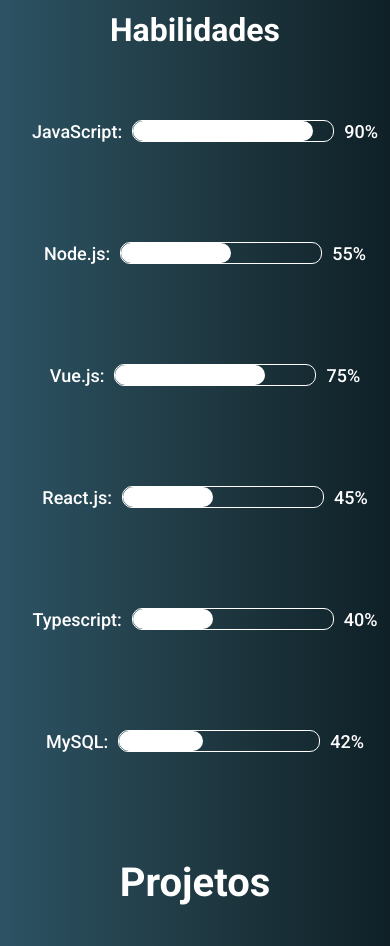
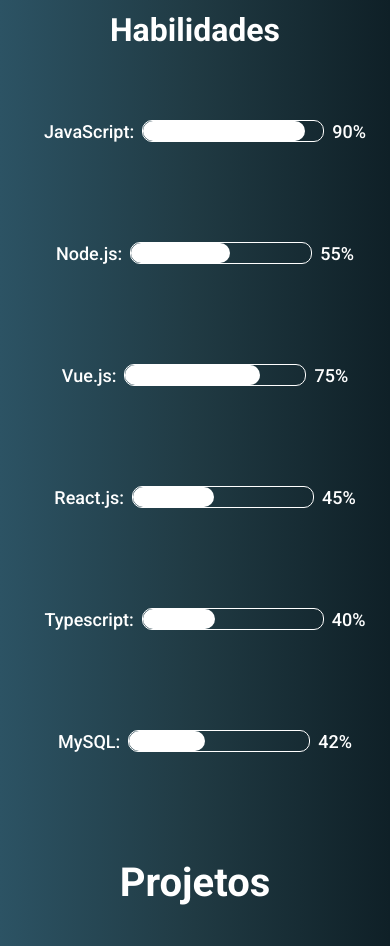
Before and after one commit to viniciusvss120/portifolio-react, a React (Create React App) app: page / in a window 390 px wide. Shown: the part 1400-2346 px from the top of the page. Built offline with nearby package versions, Linux system fonts and the light colour scheme.

Commit message:
Corrigindo o tamanho das habilidades

```diff
--- a/src/habilidades/Habilidades.module.css
+++ b/src/habilidades/Habilidades.module.css
@@ -59,13 +59,13 @@
   }
 
   .nivel li{
-    width: 100%;
+    width: 90%;
     justify-self: start;
-    gap: 10px;
+    gap: 8px;
     /* border: 1px solid; */
   }
 
   .stack{
-    width: 200px;
+    width: 180px;
   }
 }
```
